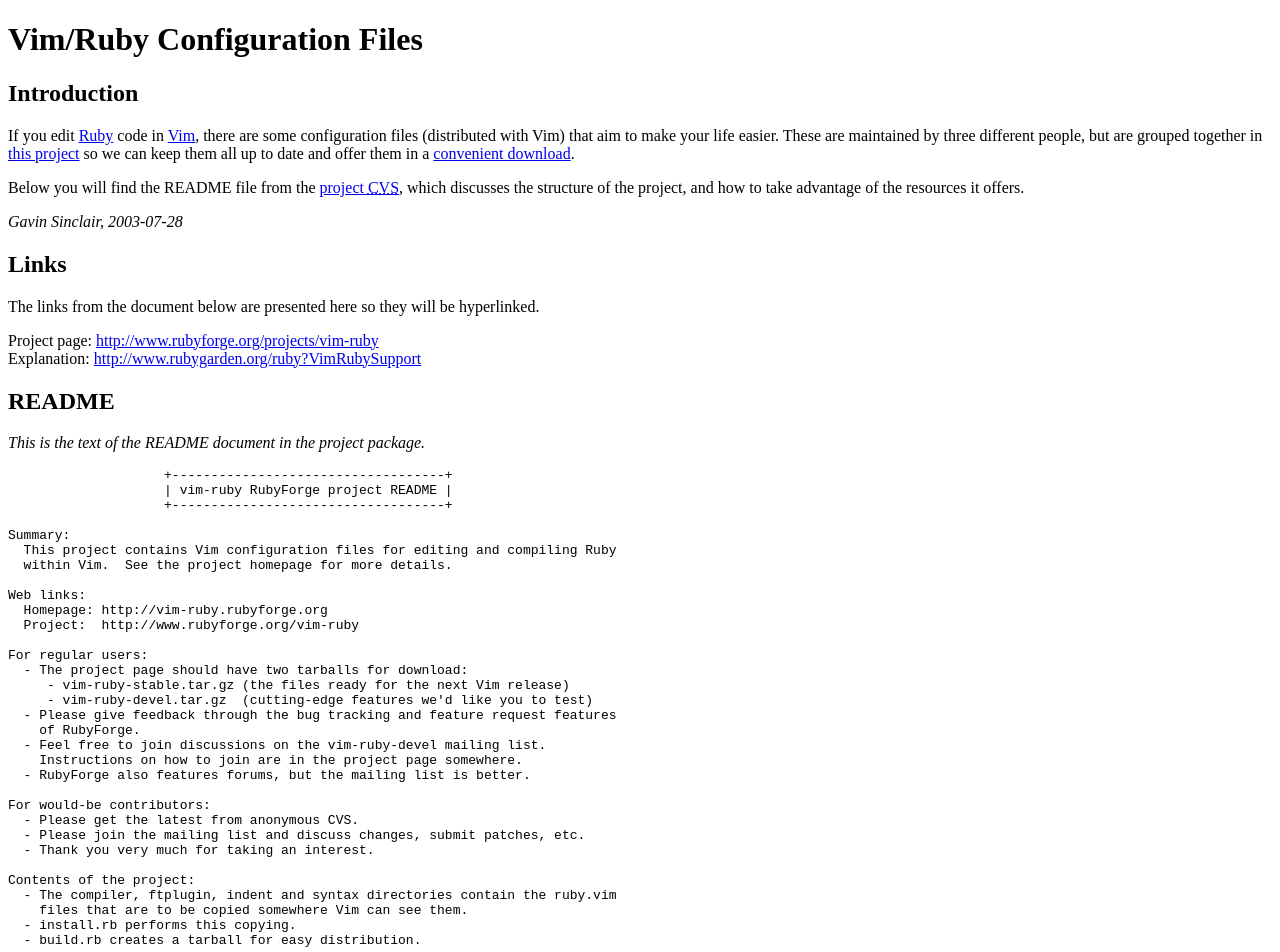
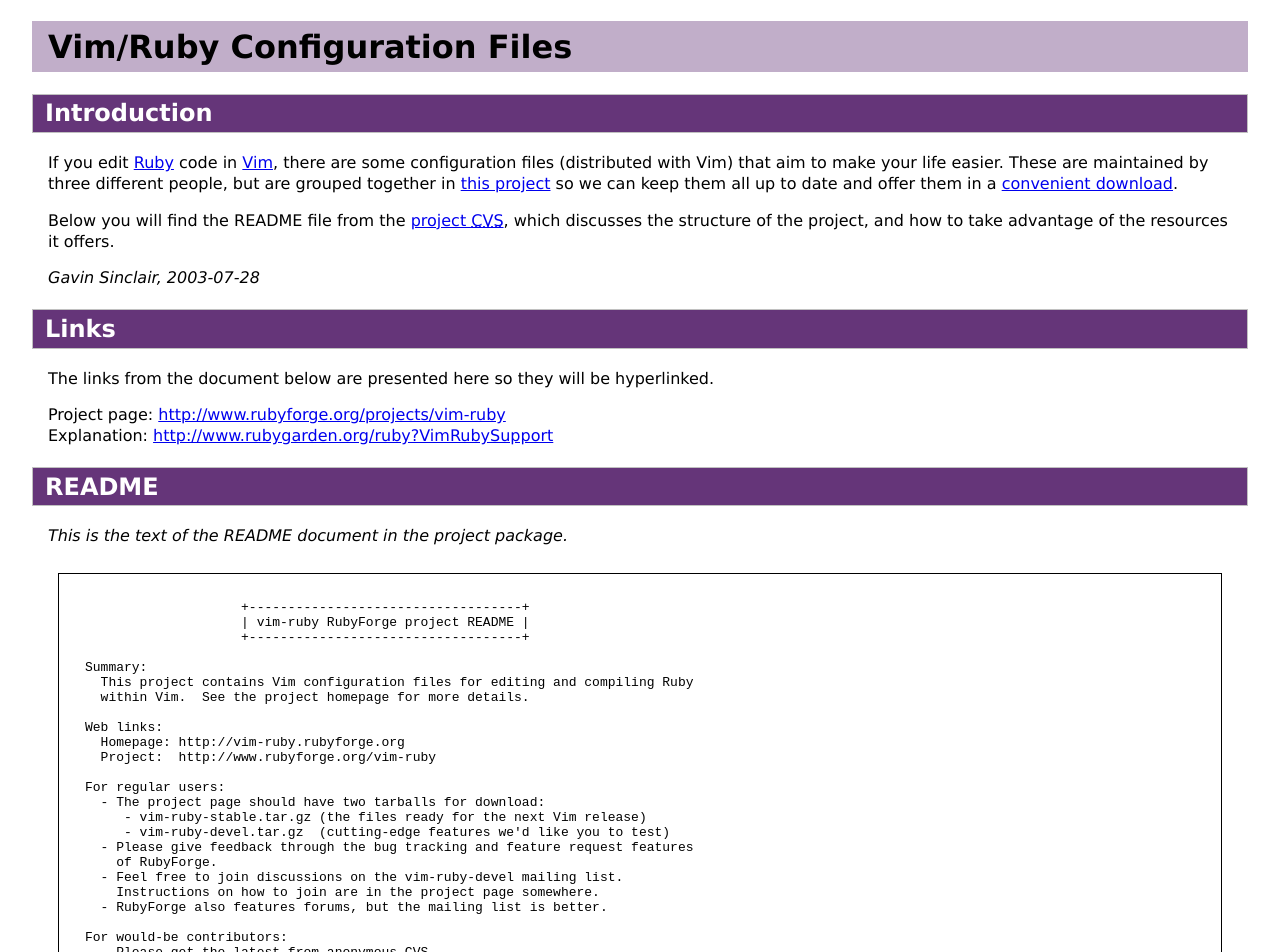
Before and after one commit to vim-ruby/vim-ruby, a plain HTML site: page etc/website/index.html in a window 1280 px wide. Shown: the top 952 px of the page. Drawn offline with Linux system fonts and the light colour scheme.

Commit message:
add simple CSS style sheet to project page

```diff
--- /dev/null
+++ b/etc/website/djk-theme.css
@@ -0,0 +1,34 @@
+body {
+  margin: 0em 2em;
+  font-family: Verdana, Helvetica, Arial, sans-serif;
+  color: black;
+  background-color: white;
+}
+
+h1 {
+  padding: 0.2em 0.5em;
+  color: black;
+  background-color: #C1AEC9;
+  font-weight:900;
+  font-size: xx-large;
+}
+
+h2 {
+  padding: 0.2em 0.5em;
+  border: thin solid silver;
+  color: white;
+  background-color: #653579;
+  font-weight:900;
+  font-size: x-large;
+}
+
+p {
+  line-height: 1.3em;
+  padding: 0em 1em;
+}
+
+.readme {
+  padding: 2em;
+  margin: 2em;
+  border: thin solid black;
+}
--- a/etc/website/index.html
+++ b/etc/website/index.html
@@ -6,6 +6,7 @@
     <title>
       Vim/Ruby Configuration Files
     </title>
+    <link media="screen" href="djk-theme.css" type="text/css" rel="stylesheet">
   </head>
   <body>
     <h1>
@@ -39,7 +40,7 @@
     <p>
       <em>This is the text of the README document in the project package.</em>
     </p>
-    <pre>
+    <pre class="readme">
                     +-----------------------------------+
                     | vim-ruby RubyForge project README |
                     +-----------------------------------+
```
Also changed, not shown: 1 other file.
